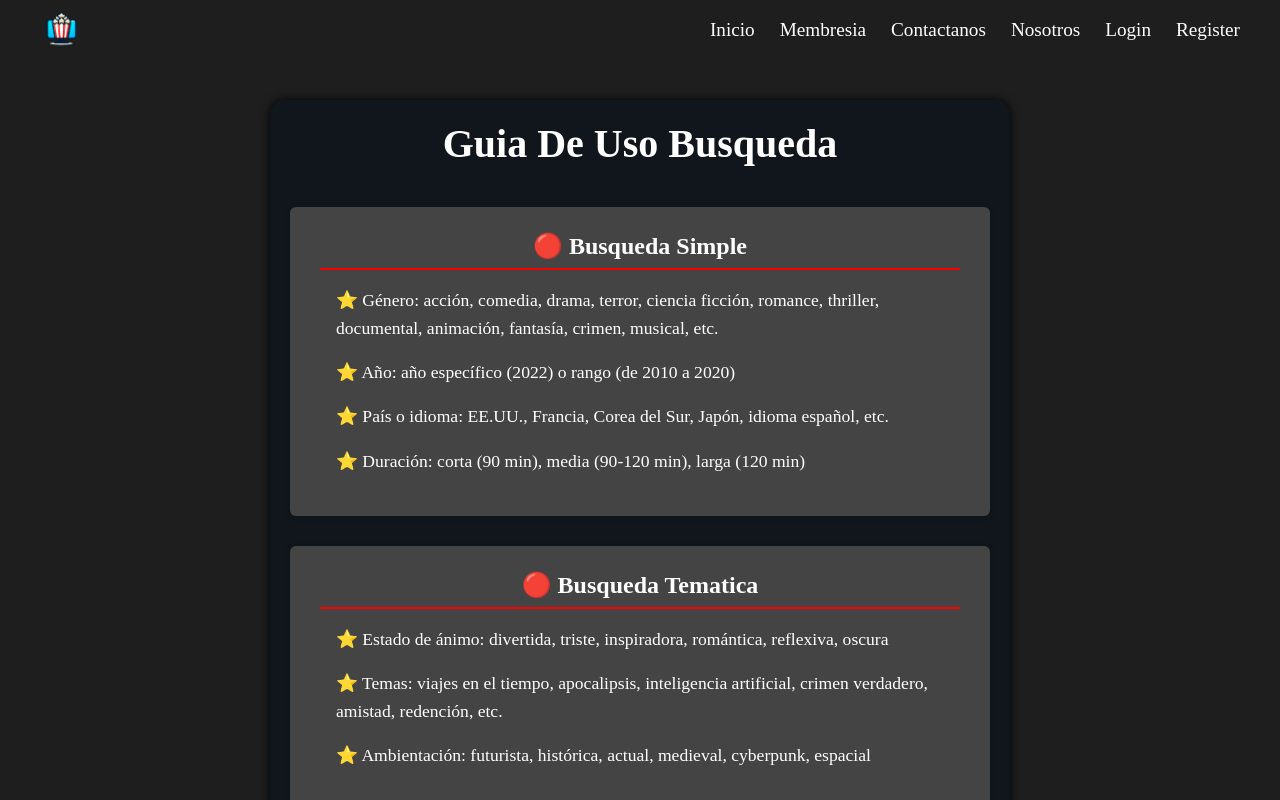
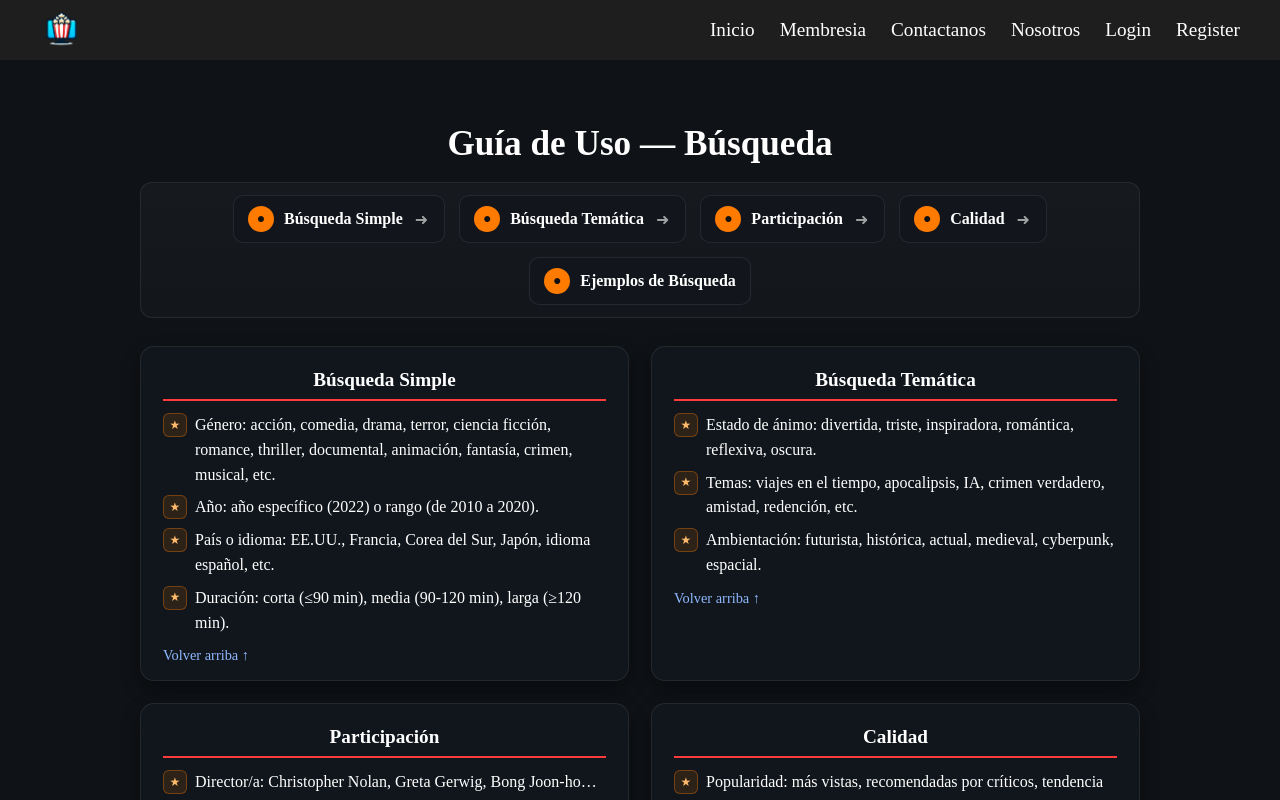
Before and after one commit to bedocerrarmigit/Enter-Front, a React (Vite) app: page / in a window 1280 px wide. Both pictures are taken after a click on the button "Guía De Uso". Shown: the top 800 px of the page. Built offline with nearby package versions, Linux system fonts and the light colour scheme.

Commit message:
Chore: Se modifica diseño del historial a uno mas dinamico

```diff
--- a/src/Componentes/Guia_uso/Guia_uso.module.css
+++ b/src/Componentes/Guia_uso/Guia_uso.module.css
@@ -1,45 +1,127 @@
-.container {
-  max-width: 700px;
+/*Contenedor*/
+.wrap{
+  max-width: 1000px;
   margin: 40px auto;
-  padding: 20px 20px 40px ;
-
-  background-color: #11161c;
-  border-radius: 15px;
-  box-shadow: 0 0 10px #000;
+  padding: 24px 20px 56px;
 }
 
-.title {
+
+.header{
+  position: relative;
+  margin-bottom: 28px;
+}
+.title{
   text-align: center;
-  font-size: 2.5rem;
-  margin-bottom: 40px;
+  font-size: 2.2rem;
+  font-weight: 800;
+  margin-bottom: 18px;
+  color: #ffffff;
 }
 
-.section {
+
+.flow{
   display: flex;
-  flex-direction: column;
-  gap: 30px;
+  align-items: center;
+  justify-content: center;
+  gap: 14px;
+  flex-wrap: wrap;
+  padding: 12px 16px;
+  border-radius: 12px;
+  background: linear-gradient(180deg, rgba(255,255,255,0.03), rgba(255,255,255,0.02));
+  border: 1px solid rgba(255,255,255,0.08);
 }
 
-.card {
-  background-color:#444;
-  box-shadow: 0 0 10px #2b2a2a;
-  padding: 25px 30px;
-  border-radius: 6px;
-  box-shadow: 0 1px 6px rgba(0,0,0,0.1);
+.flowNode{
+  display: inline-flex;
+  align-items: center;
+  gap: 10px;
+  padding: 10px 14px;
+  border-radius: 10px;
+  text-decoration: none;
+  background: #12161c;
+  border: 1px solid rgba(255,255,255,.08);
+  color: #e9eefb;
+  transition: transform .15s ease, box-shadow .15s ease, border-color .15s ease;
+}
+.flowNode:hover{
+  transform: translateY(-2px);
+  border-color: rgba(255, 123, 0, .35);
+  box-shadow: 0 8px 18px rgba(0,0,0,.35);
+}
+.nodeIcon{
+  width: 26px; height: 26px;
+  display: grid; place-items: center;
+  background: #ff7b00;
+  color: #111; font-weight: 900;
+  border-radius: 999px;
+  font-size: 14px;
+}
+.nodeText{ font-weight: 700; white-space: nowrap; }
+.arrow{ opacity: .6; margin: 0 2px; }
+
+/* ====== Grid de contenido ====== */
+.grid{
+  display: grid;
+  grid-template-columns: repeat(2, minmax(0,1fr));
+  gap: 22px;
+  margin-top: 26px;
+}
+@media (max-width: 820px){
+  .grid{ grid-template-columns: 1fr; }
 }
 
-.subtitle {
-  margin-bottom: 15px;
-  font-size: 1.5rem;
-  color: #ffffff;
-  border-bottom: 2px solid #ff0000;
+/* Tarjetas */
+.card{
+  background: #11161c;
+  border: 1px solid rgba(255,255,255,.08);
+  border-radius: 14px;
+  padding: 22px 22px 16px;
+  box-shadow: 0 8px 18px rgba(0,0,0,.35);
+}
+.subtitle{
+  font-size: 1.2rem;
+  font-weight: 800;
+  color: #fff;
+  margin: 0 0 12px;
   padding-bottom: 8px;
+  border-bottom: 2px solid #ff3b3b;
 }
 
-.text {
-  margin: 1rem;
-  font-size: 1.1rem;
-  line-height: 1.6;
-  white-space: pre-line;
-  color: #ffffff;
+/* Lista clara y limpia */
+.list{ list-style: none; margin: 0; padding: 0; display: grid; gap: 8px; }
+.item{
+  display: grid;
+  grid-template-columns: 22px 1fr;
+  align-items: start;
+  gap: 10px;
+  color: #e7e7e7;
+  line-height: 1.55;
 }
+.bullet{
+  width: 22px; height: 22px;
+  border-radius: 6px;
+  background: rgba(255, 123, 0, .12);
+  color: #ffbb6b;
+  display: grid; place-items: center;
+  font-size: 12px;
+  border: 1px solid rgba(255,123,0,.35);
+}
+
+
+.topLink{
+  display: inline-block;
+  margin-top: 12px;
+  font-size: .9rem;
+  color: #8fb8ff;
+  text-decoration: none;
+}
+.topLink:hover{ color: #cfe0ff; }
+
+
+:global(body){
+  background: #0f1216;
+  color: #eaeaea;
+}
+
+
+#top{ position: absolute; top: 0; }
--- a/src/Componentes/Guia_uso/index.jsx
+++ b/src/Componentes/Guia_uso/index.jsx
@@ -1,47 +1,92 @@
-import React from 'react'
-import styles from './Guia_uso.module.css'
+import React from "react";
+import styles from "./Guia_uso.module.css";
+
+const SECCIONES = [
+  {
+    id: "simple",
+    titulo: "Búsqueda Simple",
+    items: [
+      "Género: acción, comedia, drama, terror, ciencia ficción, romance, thriller, documental, animación, fantasía, crimen, musical, etc.",
+      "Año: año específico (2022) o rango (de 2010 a 2020).",
+      "País o idioma: EE.UU., Francia, Corea del Sur, Japón, idioma español, etc.",
+      "Duración: corta (≤90 min), media (90-120 min), larga (≥120 min).",
+    ],
+  },
+  {
+    id: "tematica",
+    titulo: "Búsqueda Temática",
+    items: [
+      "Estado de ánimo: divertida, triste, inspiradora, romántica, reflexiva, oscura.",
+      "Temas: viajes en el tiempo, apocalipsis, IA, crimen verdadero, amistad, redención, etc.",
+      "Ambientación: futurista, histórica, actual, medieval, cyberpunk, espacial.",
+    ],
+  },
+  {
+    id: "participacion",
+    titulo: "Participación",
+    items: [
+      "Director/a: Christopher Nolan, Greta Gerwig, Bong Joon-ho…",
+      "Actor/Actriz: Leonardo DiCaprio, Zendaya, Keanu Reeves…",
+      "Franquicia o saga: Marvel, Star Wars, Harry Potter…",
+    ],
+  },
+  {
+    id: "calidad",
+    titulo: "Calidad",
+    items: [
+      "Popularidad: más vistas, recomendadas por críticos, tendencia actual.",
+      "Filtra por puntuación/ratings si tu fuente lo permite.",
+    ],
+  },
+  {
+    id: "ejemplos",
+    titulo: "Ejemplos de Búsqueda",
+    items: [
+      "“Películas de ciencia ficción de los 90 con buena crítica”.",
+      "“Comedias románticas con menos de 100 minutos y en español”.",
+      "“Películas coreanas de crimen recomendadas por críticos”.",
+      "“Documentales históricos ganadores del Óscar”.",
+    ],
+  },
+];
 
 function Guia_uso() {
   return (
-    <div className={styles.container}>
-      <h1 className={styles.title}>Guia De Uso Busqueda</h1>
-      <section className={styles.section}>
-        <div className={styles.card}>
-          <h2 className={styles.subtitle}>🔴 Busqueda Simple</h2>
-          <p className={styles.text}>⭐ Género: acción, comedia, drama, terror, ciencia ficción, romance, thriller, documental, animación, fantasía, crimen, musical, etc.</p>
-            <p className={styles.text}>⭐ Año: año específico (2022) o rango (de 2010 a 2020)</p>
-            <p className={styles.text}>⭐ País o idioma: EE.UU., Francia, Corea del Sur, Japón, idioma español, etc.</p>
-            <p className={styles.text}>⭐ Duración: corta (90 min), media (90-120 min), larga (120 min)</p>
-        </div>
-        <div className={styles.card}>
-          <h2 className={styles.subtitle}>🔴 Busqueda Tematica</h2>
-          <p className={styles.text}>⭐ Estado de ánimo: divertida, triste, inspiradora, romántica, reflexiva, oscura</p>
-            <p className={styles.text}>⭐ Temas: viajes en el tiempo, apocalipsis, inteligencia artificial, crimen verdadero, amistad, redención, etc.</p>
-            <p className={styles.text}>⭐ Ambientación: futurista, histórica, actual, medieval, cyberpunk, espacial
-          </p>
-        </div>
-        <div className={styles.card}>
-          <h2 className={styles.subtitle}>🔴 Participacion</h2>
-          <p className={styles.text}>⭐ Director o directora: Christopher Nolan, Greta Gerwig, Bong Joon-ho…</p>
-          <p className={styles.text}>⭐ Actor/Actriz: Leonardo DiCaprio, Zendaya, Keanu Reeves… </p>
-            <p className={styles.text}>⭐ Franquicia o saga: Marvel, Star Wars, Harry Potter…</p>
+    <div className={styles.wrap}>
+      <header className={styles.header}>
+        <h1 className={styles.title}>Guía de Uso — Búsqueda</h1>
 
-        </div>
-        <div className={styles.card}>
-          <h2 className={styles.subtitle}>🔴 Calidad</h2>
-          <p className={styles.text}>⭐ Popularidad: más vistas, recomendadas por críticos, tendencia actual
-          </p>
-        </div>
-        <div className={styles.card}>
-          <h2 className={styles.subtitle}>🔴 Ejemplos de Busqueda</h2>
-          <p className={styles.text}>⭐ "Películas de ciencia ficción de los 90 con buena crítica"</p>
-          <p className={styles.text}>⭐ "Comedias románticas con menos de 100 minutos y en español"</p>
-          <p className={styles.text}>⭐ "Películas coreanas de crimen recomendadas por críticos"</p>
-          <p className={styles.text}>⭐ "Documentales históricos ganadores del Oscar"</p>
-        </div>
+        {/* Flujo tipo diagrama */}
+        <nav className={styles.flow}>
+          {SECCIONES.map((sec, i) => (
+            <a key={sec.id} href={`#${sec.id}`} className={styles.flowNode}>
+              <div className={styles.nodeIcon} aria-hidden>●</div>
+              <div className={styles.nodeText}>{sec.titulo}</div>
+              {i < SECCIONES.length - 1 && <span className={styles.arrow} aria-hidden>➜</span>}
+            </a>
+          ))}
+        </nav>
+      </header>
+
+      {/* Contenido ordenado en grid */}
+      <section className={styles.grid}>
+        {SECCIONES.map((sec) => (
+          <article key={sec.id} id={sec.id} className={styles.card}>
+            <h2 className={styles.subtitle}>{sec.titulo}</h2>
+            <ul className={styles.list}>
+              {sec.items.map((txt, idx) => (
+                <li key={idx} className={styles.item}>
+                  <span className={styles.bullet} aria-hidden>★</span>
+                  <span>{txt}</span>
+                </li>
+              ))}
+            </ul>
+            <a className={styles.topLink} href="#top">Volver arriba ↑</a>
+          </article>
+        ))}
       </section>
     </div>
-  )
+  );
 }
 
-export default Guia_uso
+export default Guia_uso;
--- a/src/Componentes/Historial/Index.jsx
+++ b/src/Componentes/Historial/Index.jsx
@@ -1,50 +1,134 @@
-import React from "react";
+import React, { useMemo, useState } from "react";
 import style from "./Historial.module.css";
 import { Link } from "react-router-dom";
 
+// 🔹 Datos de ejemplo (puedes traerlos desde tu API)
 const datosFicticios = [
-  {
-    titulo: "a",
-    sinopsis: "a",
-    fecha: "01/07/2025",
-  },
-  {
-    titulo: "b",
-    sinopsis: "b",
-    fecha: "30/06/2025",
-
-  },
-  {
-    titulo: "b",
-    sinopsis: "b",
-    fecha: "29/06/2025",
-  }
+  { id: 1, titulo: "a", sinopsis: "a", fecha: "01/07/2025", tipo: "Película", cover: "" },
+  { id: 2, titulo: "b", sinopsis: "b", fecha: "30/06/2025", tipo: "Serie", cover: "" },
+  { id: 3, titulo: "b", sinopsis: "b", fecha: "29/06/2025", tipo: "Anime", cover: "" },
 ];
 
+// Util: parsea dd/mm/yyyy -> Date
+const parseFecha = (f) => {
+  const [d, m, y] = f.split("/").map(Number);
+  return new Date(y, m - 1, d);
+};
+
 function Historial() {
+  const [q, setQ] = useState("");
+  const [orden, setOrden] = useState("reciente"); // reciente | antiguo | alfa
+  const [tipo, setTipo] = useState("todo"); // todo | Película | Serie | Anime
+
+  const filtrados = useMemo(() => {
+    let res = [...datosFicticios];
+
+
+    if (q.trim()) {
+      const t = q.trim().toLowerCase();
+      res = res.filter(
+        (x) =>
+          x.titulo.toLowerCase().includes(t) ||
+          x.sinopsis.toLowerCase().includes(t)
+      );
+    }
+
+
+    if (tipo !== "todo") res = res.filter((x) => x.tipo === tipo);
+
+
+    if (orden === "reciente") {
+      res.sort((a, b) => parseFecha(b.fecha) - parseFecha(a.fecha));
+    } else if (orden === "antiguo") {
+      res.sort((a, b) => parseFecha(a.fecha) - parseFecha(b.fecha));
+    } else {
+      res.sort((a, b) => a.titulo.localeCompare(b.titulo));
+    }
+
+    return res;
+  }, [q, orden, tipo]);
+
   return (
     <div className={style.historial}>
-      <h1>Historial</h1>
-      <div className={style.contenedor}>
-        {datosFicticios.map((item, index) => (
-          <div key={index} className={style.item}>
-            <div className={style.info}>
-              <div className={style.imagenes}>
+      <header className={style.header}>
+        <h1>Historial</h1>
+
+        <div className={style.controls}>
+          <input
+            className={style.search}
+            placeholder="Buscar por título o sinopsis…"
+            value={q}
+            onChange={(e) => setQ(e.target.value)}
+          />
+
+          <div className={style.pills}>
+            {["Todos", "Película", "Serie", "Anime"].map((t) => (
+              <button
+                key={t}
+                className={`${style.pill} ${tipo === t ? style.pillActive : ""}`}
+                onClick={() => setTipo(t)}
+                aria-pressed={tipo === t}
+              >
+                {t}
+              </button>
+            ))}
+          </div>
+
+          <select
+            className={style.select}
+            value={orden}
+            onChange={(e) => setOrden(e.target.value)}
+          >
+            <option value="Reciente">Más recientes</option>
+            <option value="Antiguo">Más antiguos</option>
+            <option value="Alfa">A–Z</option>
+          </select>
+        </div>
+      </header>
+
+      <section className={style.grid}>
+        {filtrados.map((item) => (
+          <article key={item.id} className={style.card}>
+            <div className={style.thumb} aria-hidden>
+
+              <div className={style.placeholderIcon}>🎬</div>
+            </div>
+
+            <div className={style.body}>
+              <div className={style.cardTop}>
+                <span className={style.badge}>{item.tipo}</span>
+                <time className={style.date}>{item.fecha}</time>
               </div>
-              <div>
-                <strong>{item.titulo}</strong>
-                <p>{item.sinopsis}</p>
+
+              <h3 className={style.title}>{item.titulo}</h3>
+              <p className={style.synopsis}>{item.sinopsis}</p>
+
+              <div className={style.metaRow}>
+                <span className={style.dot} />
+                <span className={style.metaText}>Visto recientemente</span>
               </div>
             </div>
-            <div className={style.detalle}>
-              <p>{item.fecha}</p>
-              <Link className={style.vermas} to="/detalle-pelicula">--- Ver más ---</Link>
+
+            <div className={style.actions}>
+              <Link
+                className={style.cta}
+                to={`/detalle-pelicula?id=${item.id}`}
+              >
+                Ver más
+              </Link>
             </div>
+          </article>
+        ))}
+
+        {filtrados.length === 0 && (
+          <div className={style.empty}>
+            <p>Sin resultados. Prueba con otro término o quita filtros.</p>
           </div>
-        ))}
-      </div>
-      <div className={style.boton}>
-        <button>Ver historial completo</button>
+        )}
+      </section>
+
+      <div className={style.footerCta}>
+        <button className={style.primary}>Ver historial completo</button>
       </div>
     </div>
   );
```
